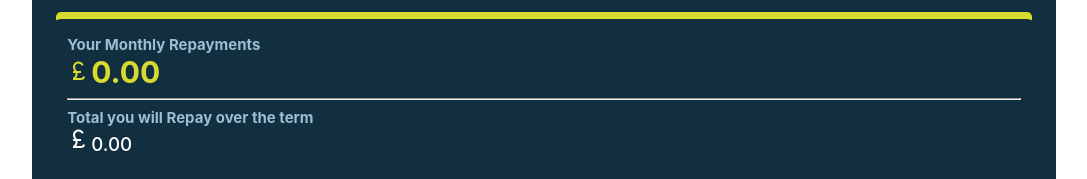
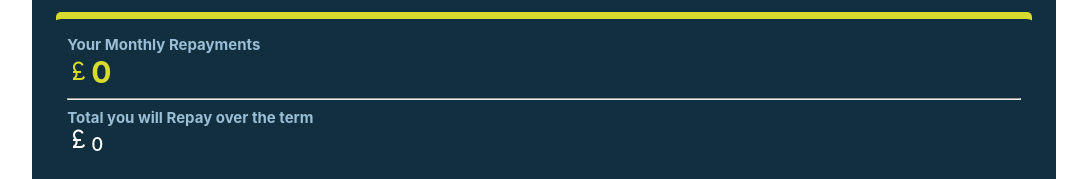
Before and after one commit to sehajwadhwa/mortgage-payment, a React (Create React App) app: page / in a window 1280 px wide. Shown: the part 773-952 px from the top of the page, without its empty margins (96-1183 px from the left). Built offline with nearby package versions, Linux system fonts and the light colour scheme.

Commit message:
calculation part is over

```diff
--- a/src/components/Calculator/Calculator.jsx
+++ b/src/components/Calculator/Calculator.jsx
@@ -11,7 +11,7 @@ const Calculator = () => {
 
   const handleSubmit = (e) => {
     e.preventDefault();
-    console.log(formData);
+
     if (
       formData.mortgageAmount === "" ||
       formData.term === "" ||
--- a/src/components/Result/Result.jsx
+++ b/src/components/Result/Result.jsx
@@ -5,7 +5,7 @@ import { MortgageContext } from "../context/MortgageContext";
 const Result = () => {
   const{totalRepayment,monthlyPayment}=useContext(MortgageContext);
   return (
-    <div className="result">
+    <div className="result">{console.log(totalRepayment,monthlyPayment) }
       <h3>Your Results</h3>
       <p>
         Your results are shown below based on the information you provided.To
@@ -17,7 +17,7 @@ const Result = () => {
           <span>
             <CurrencyPoundIcon />
           </span>
-          <span>{monthlyPayment.toFixed(2)}</span>
+          <span>{ monthlyPayment}</span>
         </h2>
         <hr />
         <h4>Total you will Repay over the term</h4>
@@ -26,7 +26,7 @@ const Result = () => {
             <CurrencyPoundIcon />
           </span>
 
-          <span>{totalRepayment.toFixed(2)}</span>
+          <span>{ totalRepayment}</span>
         </h3>
       </section>
     </div>
--- a/src/components/context/MortgageContext.js
+++ b/src/components/context/MortgageContext.js
@@ -28,7 +28,7 @@ export const MortgageProvider = ({ children }) => {
       totalRepayment = monthlyPayment * totalMonths;
     } else {
       monthlyPayment = formData.mortgageAmount * monthlyIntRate;
-      totalRepayment = monthlyPayment * monthlyIntRate;
+      totalRepayment = (monthlyPayment*totalMonths) +formData.mortgageAmount;
     }
     setMonthlyPayment(monthlyPayment);
     setTotalRepayment(totalRepayment);
```
